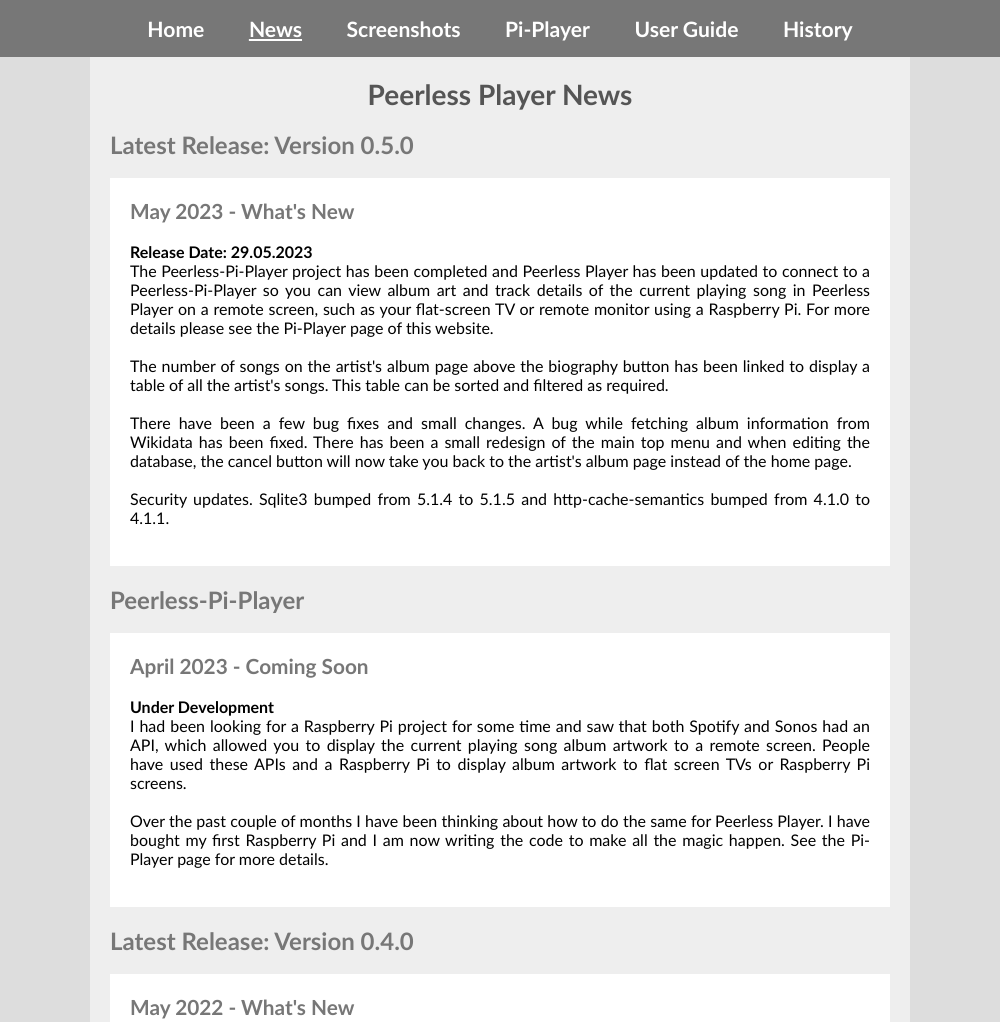
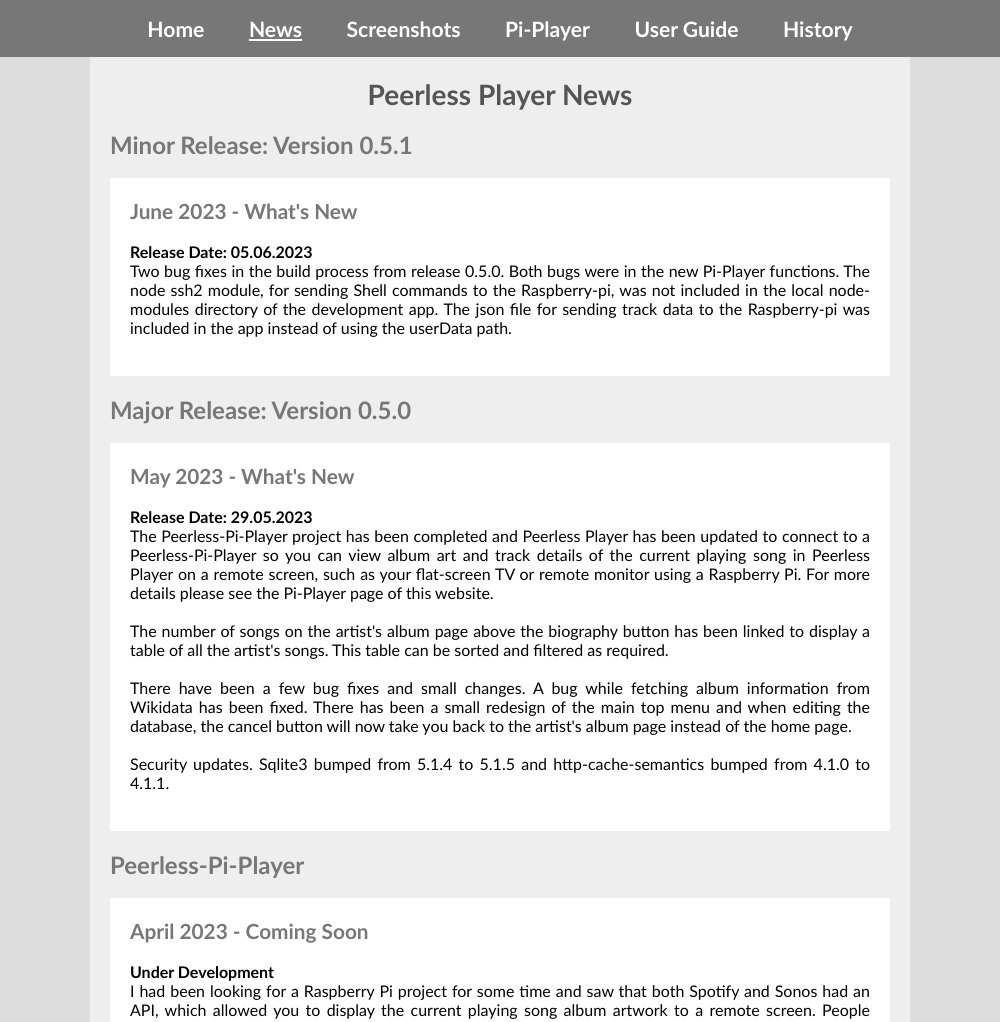
Before and after one commit to MrPeerless/peerless-player, an Electron app: page docs/pages_news.html in a window 1000 px wide. Shown: the part 103-1125 px from the top of the page. Drawn offline with Linux system fonts and the light colour scheme.

Commit message:
Version 0.5.1 release 05.06.2023_01
Bug fixes to ssh2 module and userData path.

```diff
--- a/app/data/pi_data.json
+++ /dev/null
@@ -1 +0,0 @@
-{"artist":"Peerless-Pi-Player", "album":"It's Music To Your Ears", "track":"", "playTime":"", "favourite":" ", "timeStamp":"Sun May 28 2023 21:17:51 GMT+0100 (British Summer Time)"}
--- a/app/js/controlsheader.js
+++ b/app/js/controlsheader.js
@@ -44,10 +44,6 @@
         $('html, body').animate({ scrollTop: $("#piPlayerSettings").offset().top - 70 }, "slow");
     });
 });
-
-//global_piIpAddress
-//global_piUserName
-//global_piPassword
 
 // Reboot Pi-Player
 ipcRenderer.on('Reboot Pi-Player', (event) => {
--- a/docs/pages_news.html
+++ b/docs/pages_news.html
@@ -39,7 +39,19 @@
         <h1>Peerless Player News</h1>
         <br />
 
-        <h2>Latest Release: Version 0.5.0</h2>
+        <h2>Minor Release: Version 0.5.1</h2>
+        <br />
+        <div class="divSingle">
+            <h3>June 2023 - What's New</h3>
+            <br />
+            <p><b>Release Date: 05.06.2023</b></p>
+            <p>Two bug fixes in the build process from release 0.5.0. Both bugs were in the new Pi-Player functions. The node ssh2 module, for sending Shell commands to the Raspberry-pi, was not included in the local node-modules directory of the development app. The json file for sending track data to the Raspberry-pi was included in the app instead of using the userData path.
+                </p><br />
+        </div>
+        <br />
+        <br />
+
+        <h2>Major Release: Version 0.5.0</h2>
         <br />
         <div class="divSingle">
             <h3>May 2023 - What's New</h3>
@@ -71,7 +83,7 @@
         <br />
         <br />
 
-        <h2>Latest Release: Version 0.4.0</h2>
+        <h2>Major Release: Version 0.4.0</h2>
         <br />
         <div class="divSingle">
             <h3>May 2022 - What's New</h3>
```
Also changed, not shown: docs/index.html (+1 -1 lines), main.js (+9 -13 lines), package.json (+5 -4 lines), 1 other file.
